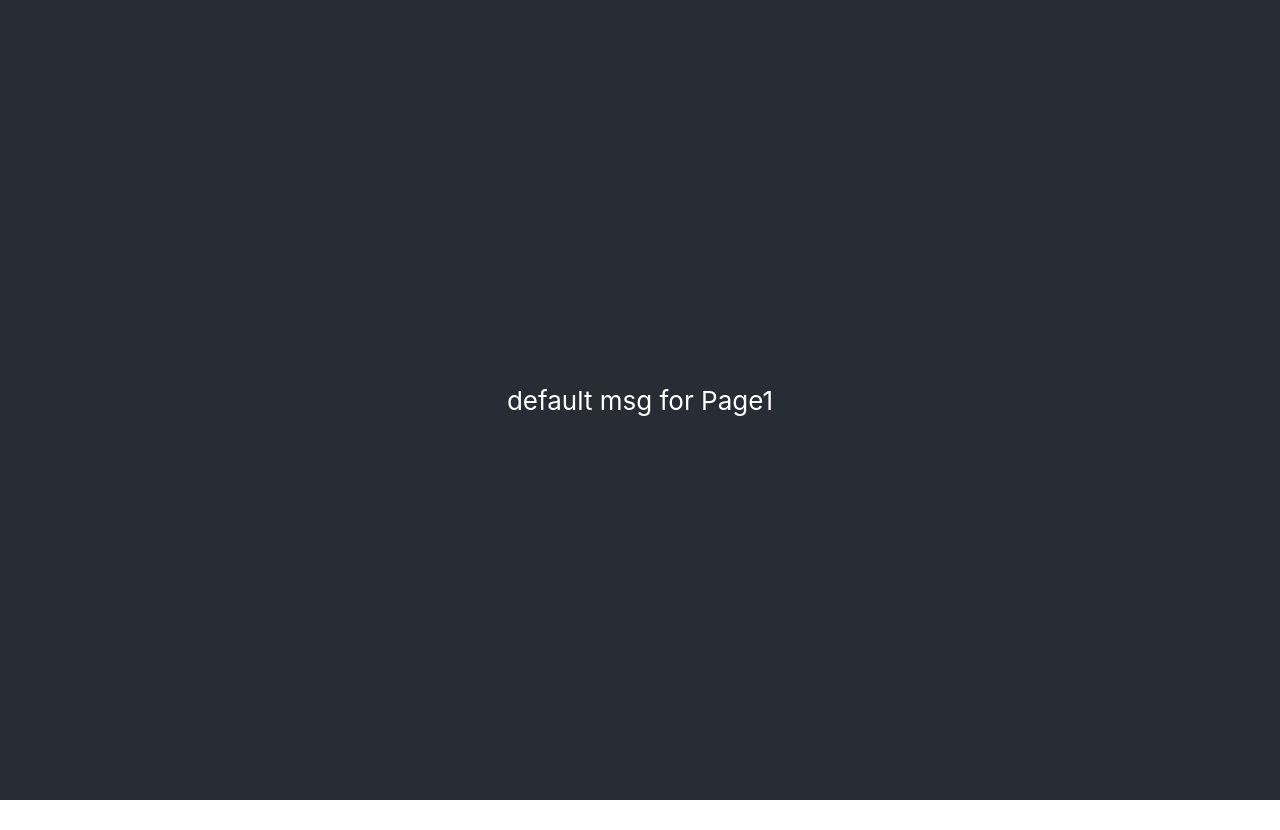
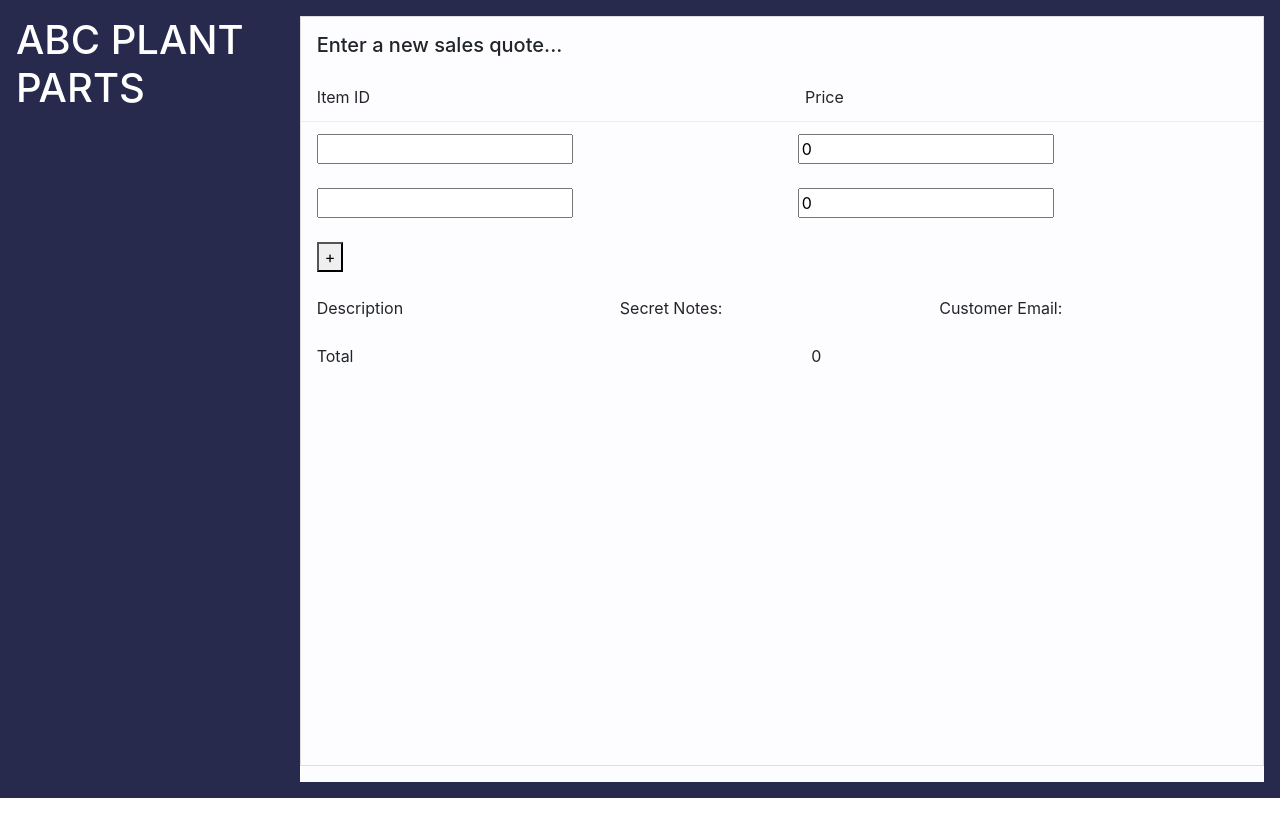
Before and after one commit to jennyepaul/quote-system, a React (Create React App) app in the folder front-end/: page /Page1 in a window 1280 px wide. Before the commit the page ends 800 px from the top, so only its background shows below. Built offline with nearby package versions, Linux system fonts and the light colour scheme.

Commit message:
beginning stages of page1 - entering new sales quote

```diff
--- /dev/null
+++ b/front-end/src/Page1.css
@@ -0,0 +1,109 @@
+/*created by Jennifer Paul
+/* 11/9/2020
+*/
+/*  src/Title.css  */
+
+.Title {
+	box-sizing: border-box;
+	width: 100%;
+	display: flex;
+	justify-content: center;
+	padding: 1em;
+	margin-bottom: 2em;
+	background-color: rgb(39, 42, 76);
+	color: #fff;
+}
+.Page {
+	box-sizing: border-box;
+	width: 100%;
+	display: flex;
+	justify-content: center;
+	background-color: rgb(253, 253, 255);
+	color: #fff;
+}
+table {
+  border-spacing: 10px;
+  border: 1px solid gray;
+}
+.table {
+  width: 100%;
+  border: 1px solid #ddd;
+	height: 750px;
+}
+
+.table .table-title {
+  display: flex;
+  width: 100%;
+  padding: 1rem;
+  font-weight: 500;
+  font-size: 1.25rem;
+  line-height: 1.5rem;
+}
+
+.table-content {
+  -webkit-box-flex: 1;
+  -ms-flex: auto 1;
+  flex: auto 1;
+  display: -webkit-box;
+  display: -ms-flexbox;
+  display: flex;
+  -webkit-box-orient: vertical;
+  -webkit-box-direction: normal;
+  -ms-flex-direction: column;
+  flex-direction: column;
+  -webkit-box-align: stretch;
+  -ms-flex-align: stretch;
+  align-items: stretch;
+  width: 100%;
+  border-collapse: collapse;
+  overflow: auto;
+}
+
+.table-header {
+  box-shadow: none;
+  border-bottom: 1px solid #ededed;
+  -webkit-box-flex: 1;
+  -ms-flex: 1 0 auto;
+  flex: 1 0 auto;
+  display: -webkit-box;
+  display: -ms-flexbox;
+  display: flex;
+  -webkit-box-orient: vertical;
+  -webkit-box-direction: normal;
+  -ms-flex-direction: column;
+  flex-direction: column;
+  -webkit-user-select: none;
+  -moz-user-select: none;
+  -ms-user-select: none;
+  user-select: none;
+}
+
+.table-body,
+.table-header,
+.table-footer {
+  -webkit-box-flex: 99999;
+  -ms-flex: 99999 1 auto;
+  flex: 99999 1 auto;
+  display: -webkit-box;
+  display: -ms-flexbox;
+  display: flex;
+  -webkit-box-orient: vertical;
+  -webkit-box-direction: normal;
+  -ms-flex-direction: column;
+  flex-direction: column;
+  overflow: auto;
+}
+
+.table-row {
+  -webkit-box-flex: 1;
+  -ms-flex: 1 0 auto;
+  flex: 1 0 auto;
+  display: -webkit-inline-box;
+  display: -ms-inline-flexbox;
+  display: inline-flex;
+}
+
+.table-data {
+  padding: 0.75rem 1rem;
+  flex: 1 0 auto;
+}
--- a/front-end/src/Page1.js
+++ b/front-end/src/Page1.js
@@ -1,11 +1,16 @@
 import React, { useState } from "react";
+import QuoteTable from "./quote-table.js";
+import "./Page1.css";
 
-export default function Page1() {
+function App() {
   return (
-    <div className="App">
-      <header className="App-header">
-          default msg for Page1
-      </header>
+    <div className="Title">
+      <h1>ABC PLANT PARTS</h1>
+      <div className="Page">
+        <QuoteTable />
+      </div>
     </div>
   );
 }
+
+export default App;
--- /dev/null
+++ b/front-end/src/quote-table.js
@@ -0,0 +1,105 @@
+import React, { useState } from "react";
+
+import "./Page1.css"
+
+const _defaultCosts = [
+  {
+    name: " ",
+    price: 0
+  },
+  {
+    name: " ",
+    price: 0
+  }
+];
+
+const QuoteTable = () => {
+  const [costs, setCosts] = useState(_defaultCosts);
+
+  const handleCostsChange = event => {
+    const _tempCosts = [...costs];
+    _tempCosts[event.target.dataset.id][event.target.name] = event.target.value;
+
+    setCosts(_tempCosts);
+  };
+
+  const addNewCost = () => {
+    setCosts(prevCosts => [...prevCosts, { name: "", price: 0 }]);
+  };
+
+  const getTotalCosts = () => {
+    return costs.reduce((total, item) => {
+      return total + Number(item.price);
+    }, 0);
+  };
+
+  return (
+    <div className="table">
+      <div className="table-title">Enter a new sales quote...</div>
+      <div className="table-content">
+        <div className="table-header">
+          <div className="table-row">
+            <div className="table-data">
+              <div>Item ID</div>
+            </div>
+            <div className="table-data">
+              <div>Price</div>
+            </div>
+          </div>
+        </div>
+        <div className="table-body">
+          {costs.map((item, index) => (
+            <div className="table-row" key={index}>
+              <div className="table-data">
+                <input
+                  name="name"
+                  data-id={index}
+                  type="text"
+                  value={item.name}
+                  onChange={handleCostsChange}
+                />
+              </div>
+              <div className="table-data">
+                <input
+                  name="price"
+                  data-id={index}
+                  type="number"
+                  value={item.price}
+                  onChange={handleCostsChange}
+                />
+              </div>
+            </div>
+          ))}
+          <div className="table-row">
+            <div className="table-data">
+              <button onClick={addNewCost}>+</button>
+            </div>
+          </div>
+          <div className="table-row">
+            <div className="table-data">
+              <div>Description</div>
+            </div>
+            <div className="table-data">
+              <div>Secret Notes:</div>
+            </div>
+            <div className="table-data">
+              <div>Customer Email:</div>
+            </div>
+          </div>
+        </div>
+        <div className="table-footer">
+          <div className="table-row">
+            <div className="table-data">
+              <div>Total</div>
+            </div>
+            <div className="table-data">
+              <div>{getTotalCosts()}</div>
+            </div>
+          </div>
+        </div>
+      </div>
+    </div>
+  );
+};
+
+export default QuoteTable;
```
